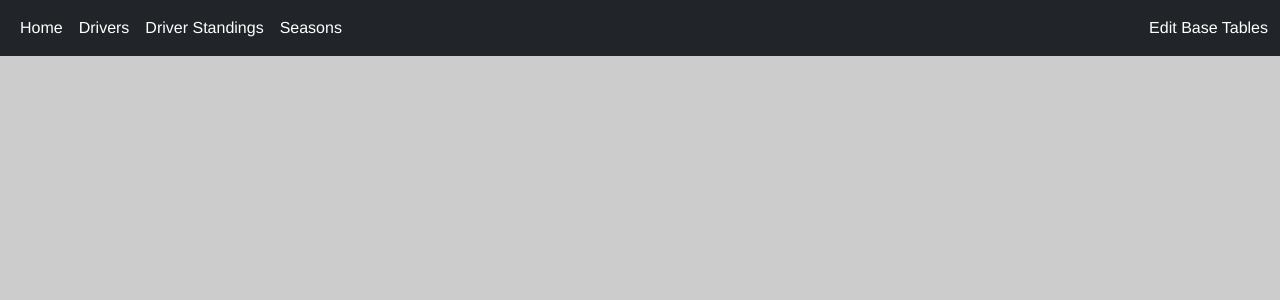
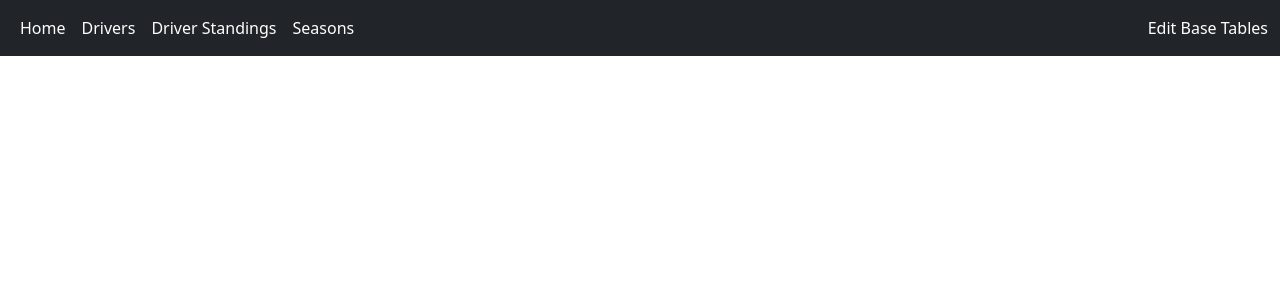
Before and after one commit to itudb2221/itudb2221, a Flask app: page / in a window 1280 px wide. Shown: the top 300 px of the page. Run offline with Flask 2, Linux system fonts and the light colour scheme.

Commit message:
[UPDATE] Now using bootstrap for most of the work.

```diff
--- a/static/style.css
+++ b/static/style.css
@@ -1,10 +1,9 @@
-body {
+/* body {
     font-family: Helvetica, sans-serif;
     background-color: #cccccc
 }
 
 
-/* HEADER START */
 header {
     background-color: #333333;
 }
@@ -33,6 +32,4 @@ header {
 
 .nav li a:hover {
     background-color: #aa3333;
-}
-
-/* HEADER END */
+} */
```
